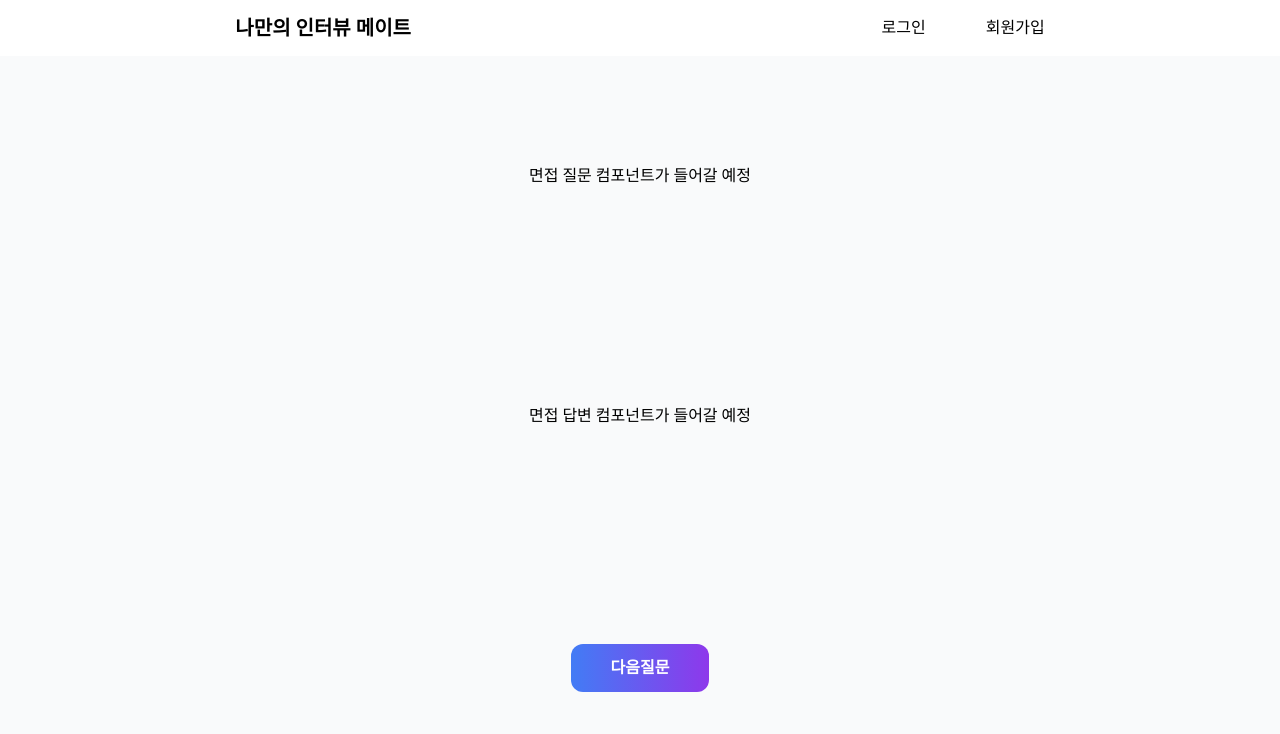
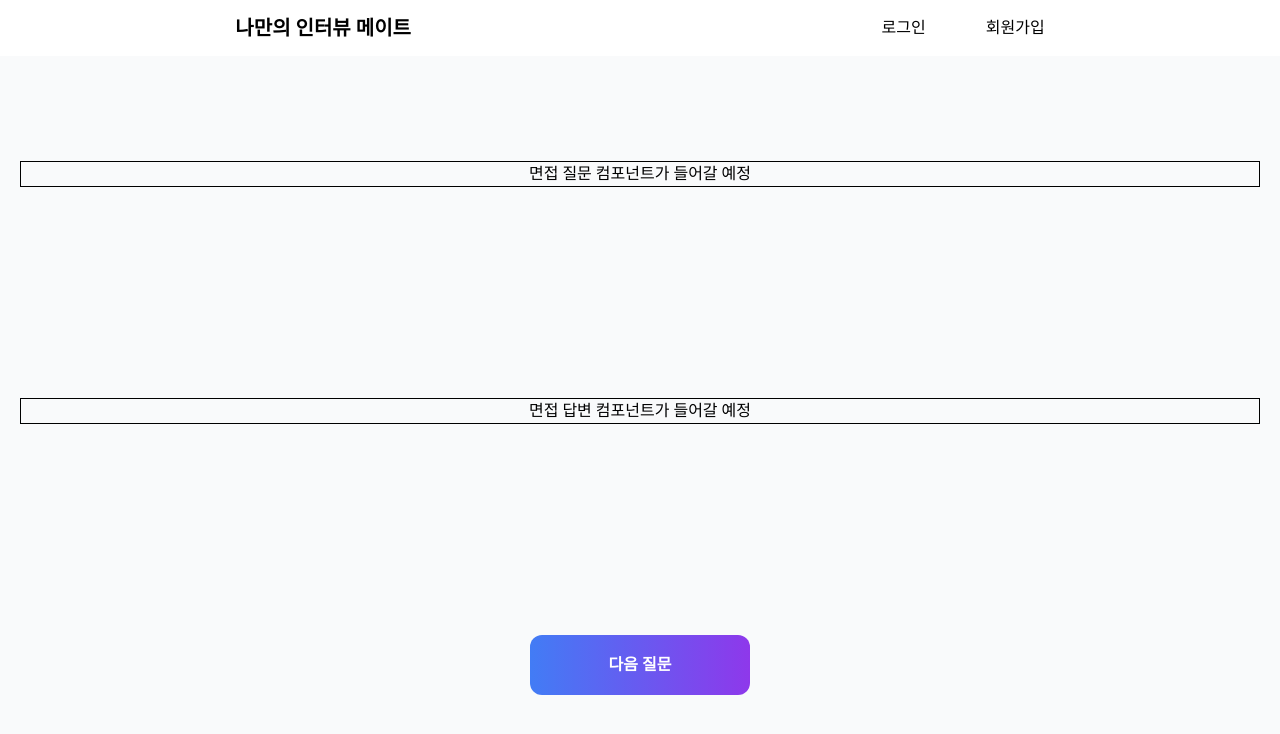
Before and after one commit to ydsic/my_interview_mate, a React (Vite) app: page /my_interview_mate/interview in a window 1280 px wide. Shown: the top 734 px of the page. Built offline with nearby package versions, Linux system fonts and the light colour scheme; a web font is replaced by a local one.

Commit message:
feat: interview page 기본 뼈대 구조 확립

```diff
--- a/src/page/InterviewPage.tsx
+++ b/src/page/InterviewPage.tsx
@@ -3,10 +3,10 @@ import Button from '../components/common/Button';
 export default function InterviewPage() {
   return (
     <div className="h-full flex flex-col justify-around text-center ">
-      <div>면접 질문 컴포넌트가 들어갈 예정</div>
-      <div>면접 답변 컴포넌트가 들어갈 예정</div>
+      <div className="border">면접 질문 컴포넌트가 들어갈 예정</div>
+      <div className="border">면접 답변 컴포넌트가 들어갈 예정</div>
       <div>
-        <Button>다음질문</Button>
+        <Button className="w-55 h-15">다음 질문</Button>
       </div>
     </div>
   );
```
